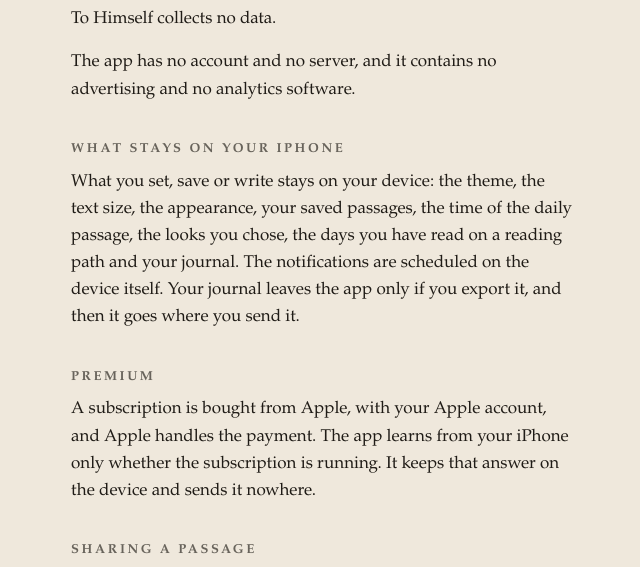
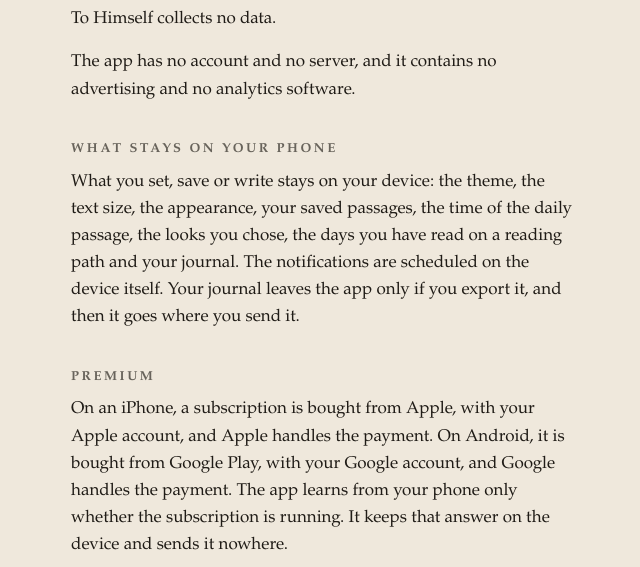
Before and after one commit to nangert/to-himself-site, a plain HTML site: page privacy.html in a window 1280 px wide. Shown: the part 184-751 px from the top of the page, without its empty margins (317-957 px from the left). Drawn offline with Linux system fonts and the light colour scheme.

Commit message:
Publish the pages of e02599b

```diff
--- a/privacy.html
+++ b/privacy.html
@@ -14,11 +14,11 @@
 <p>To Himself collects no data.</p>
 <p>The app has no account and no server, and it contains no advertising and no analytics software.</p>
 
-<h2>What stays on your iPhone</h2>
+<h2>What stays on your phone</h2>
 <p>What you set, save or write stays on your device: the theme, the text size, the appearance, your saved passages, the time of the daily passage, the looks you chose, the days you have read on a reading path and your journal. The notifications are scheduled on the device itself. Your journal leaves the app only if you export it, and then it goes where you send it.</p>
 
 <h2>Premium</h2>
-<p>A subscription is bought from Apple, with your Apple account, and Apple handles the payment. The app learns from your iPhone only whether the subscription is running. It keeps that answer on the device and sends it nowhere.</p>
+<p>On an iPhone, a subscription is bought from Apple, with your Apple account, and Apple handles the payment. On Android, it is bought from Google Play, with your Google account, and Google handles the payment. The app learns from your phone only whether the subscription is running. It keeps that answer on the device and sends it nowhere.</p>
 
 <h2>Sharing a passage</h2>
 <p>When you share a passage, the picture goes only to the app you choose. If you save it to your photos, the app adds that one picture. It cannot see your photo library.</p>
```
